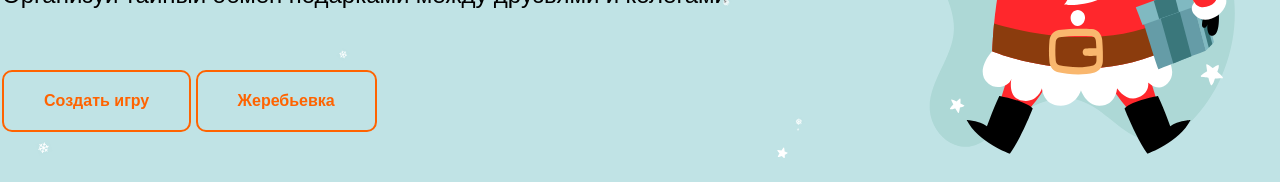
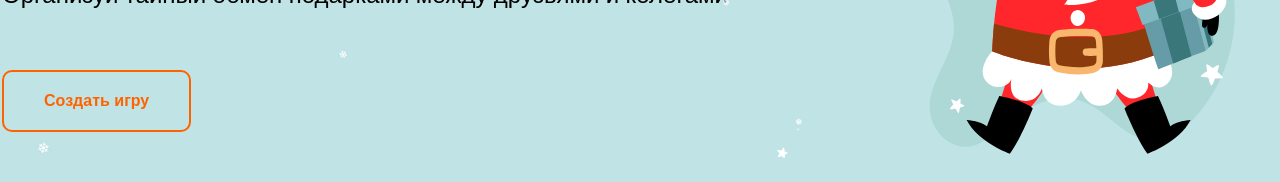
Before and after one commit to Spatayev/secret-santa-app-svelte, a SvelteKit app: page / in a window 1280 px wide. Shown: the part 392-574 px from the top of the page. Built offline with nearby package versions, Linux system fonts and the light colour scheme; no server answers.

Commit message:
deleted button reshuffle

```diff
--- a/src/routes/+page.svelte
+++ b/src/routes/+page.svelte
@@ -26,9 +26,6 @@
 			>
 				{MAIN_PAGE.buttonCreate}
 			</button>
-			<button class="primary-btn">
-				{MAIN_PAGE.buttonShuffle}
-			</button>
 		</div>
 	</article>
 	<aside class="img part">
```
